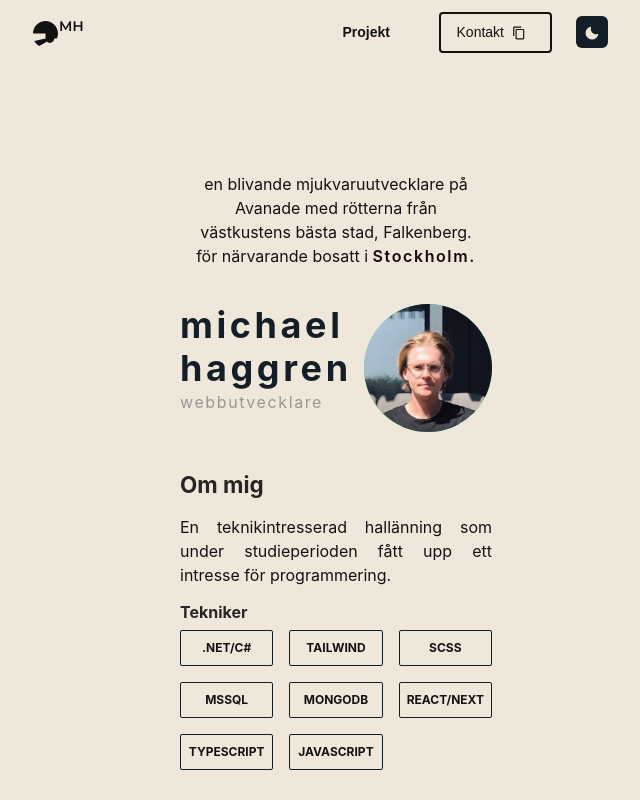
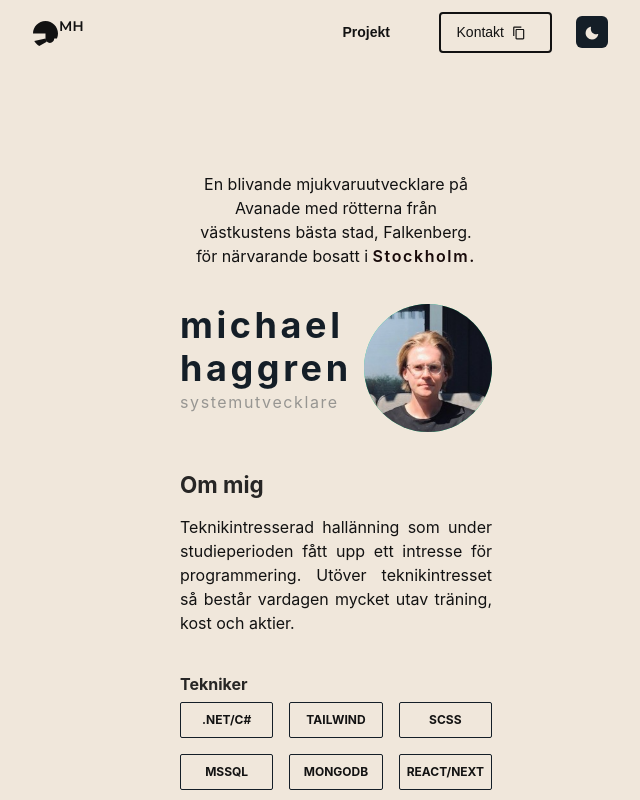
Before and after one commit to michaelhaggren/portfolio, a Next.js app: page / in a window 1280 px wide. Shown: the top 800 px of the page, without its empty margins (304-944 px from the left). Built offline with nearby package versions, Linux system fonts and the light colour scheme.

Commit message:
minor tweaks

```diff
--- a/components/Footer/Footer.tsx
+++ b/components/Footer/Footer.tsx
@@ -14,7 +14,7 @@ export const Footer = ({}: FooterProps) => {
         <a
           target='_blank'
           rel='noreferrer'
-          className=' hover:animate-bounceBtn px-2'
+          className=' px-2'
           href='https://www.linkedin.com/in/michael-haggren-519487198/'
         >
           <FaLinkedin fontSize='40' />
@@ -22,7 +22,7 @@ export const Footer = ({}: FooterProps) => {
         <a
           target='_blank'
           rel='noreferrer'
-          className=' hover:animate-bounceBtn px-2'
+          className=' px-2'
           href='https://github.com/michaelhaggren'
         >
           <FaGithub fontSize='40' />
--- a/pages/index.tsx
+++ b/pages/index.tsx
@@ -29,7 +29,7 @@ const Home = () => (
       <div className='w-2/4 md:w-1/4'>
         <Section delay='0.2'>
           <Box borderRadius='xl' mb={6} mt={10} p={3} textAlign='center'>
-            en blivande mjukvaruutvecklare på Avanade med rötterna från
+            En blivande mjukvaruutvecklare på Avanade med rötterna från
             västkustens bästa stad, Falkenberg. för närvarande bosatt i{' '}
             <Box
               className='inline-block'
@@ -55,7 +55,7 @@ const Home = () => (
                 >
                   michael haggren
                 </Heading>
-                <p className=' opacity-40 tracking-widest'>webbutvecklare</p>
+                <p className=' opacity-40 tracking-widest'>systemutvecklare</p>
               </Box>
               <Box>
                 <Avatar
@@ -80,11 +80,12 @@ const Home = () => (
 
           <Box alignItems='center' my={4}>
             <Paragraph>
-              En teknikintresserad hallänning som under studieperioden fått upp
-              ett intresse för programmering.{' '}
+              Teknikintresserad hallänning som under studieperioden fått upp ett
+              intresse för programmering. Utöver teknikintresset så består
+              vardagen mycket utav träning, kost och aktier.
             </Paragraph>
           </Box>
-          <Box alignItems='center' my={4}>
+          <Box alignItems='center' my={10}>
             <Heading
               as='h3'
               fontSize='1em'
```
